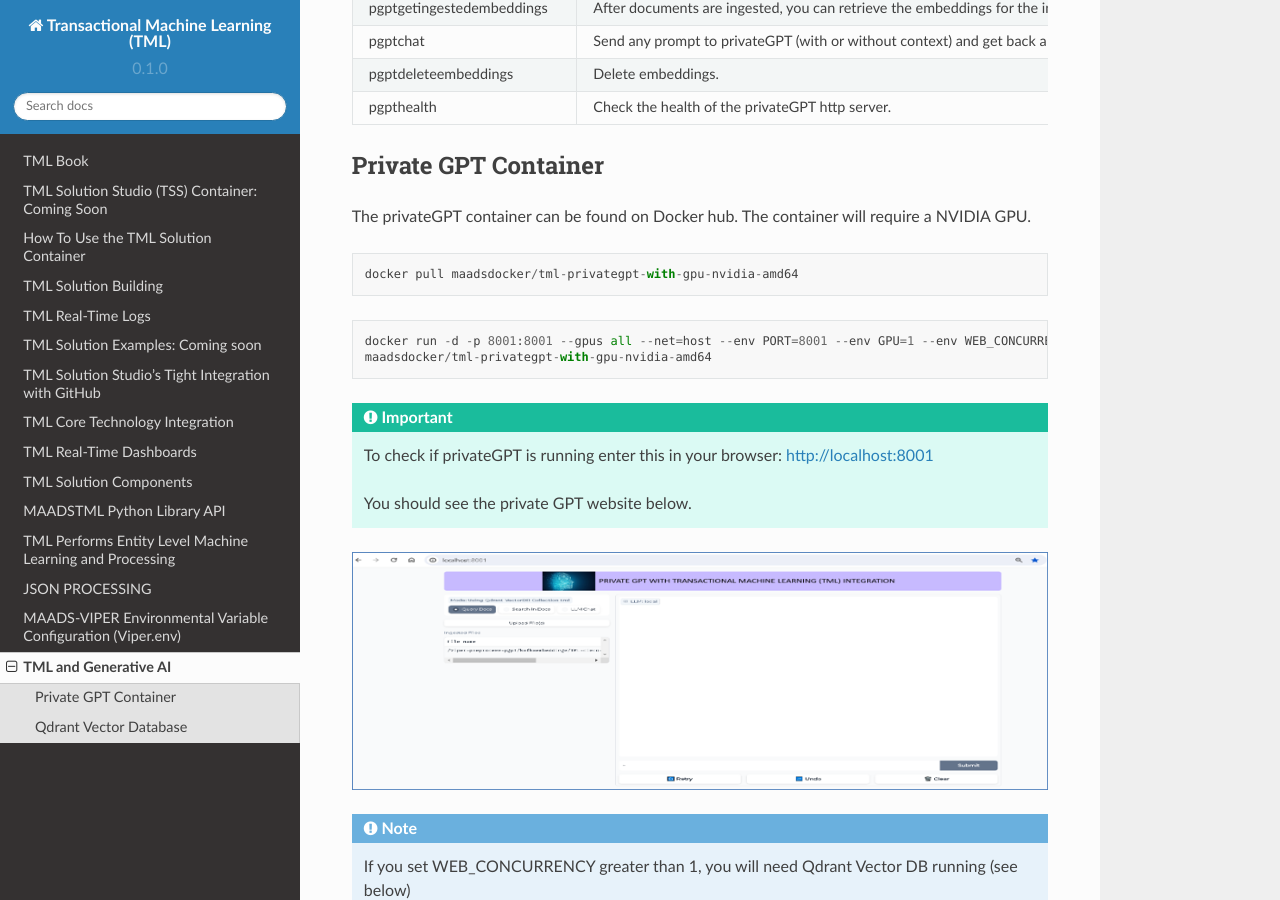
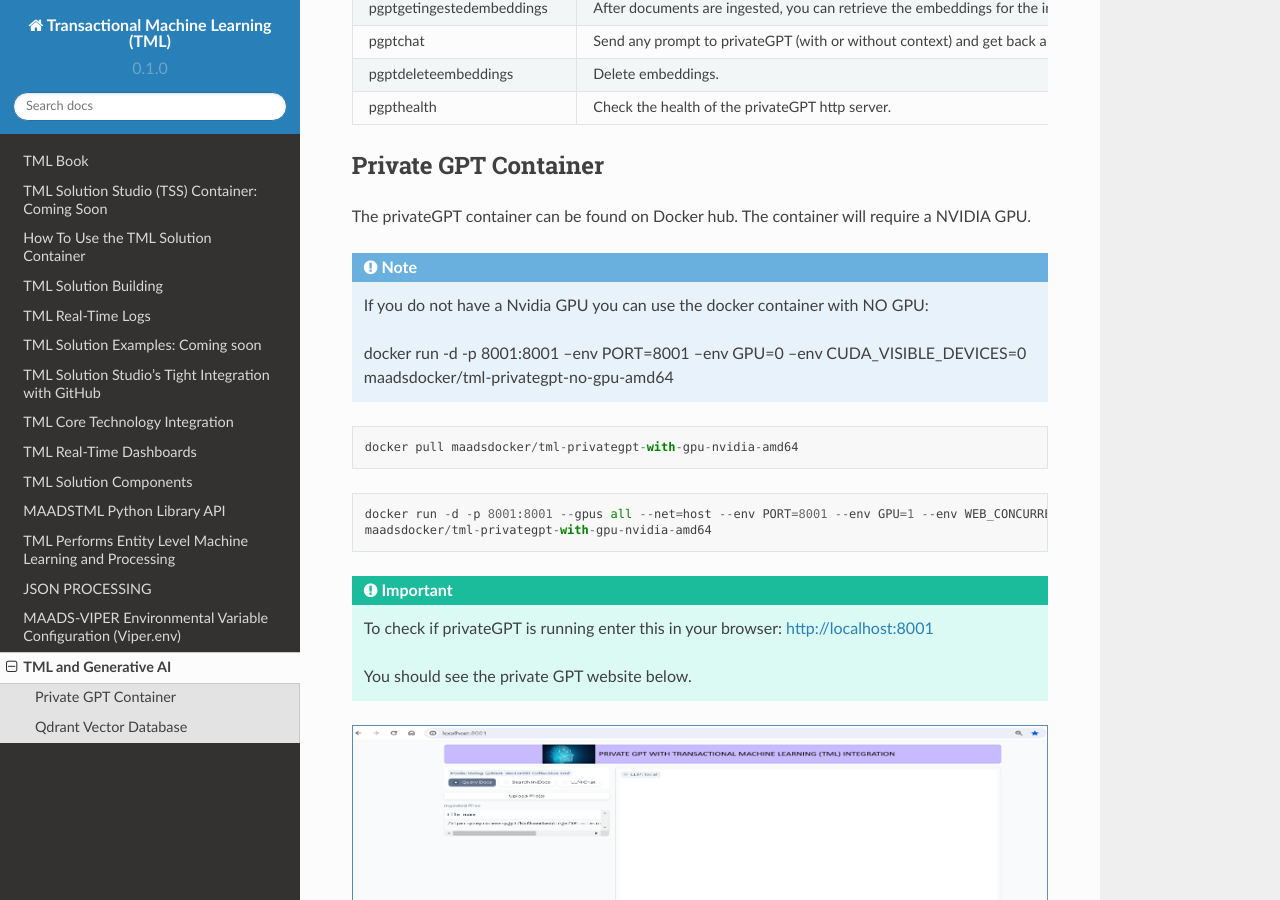
Before and after one commit to smaurice101/readthedocs, a Sphinx documentation site: the page built from docs/source/genai.rst, in a window 1280 px wide and 900 px high, scrolled down 306 px. Built offline with Sphinx 7.4.7 and the Read the Docs theme 2.0.0, drawn with Linux system fonts in a browser that asks for light colours.

Commit message:
Update genai.rst

```diff
--- a/docs/source/genai.rst
+++ b/docs/source/genai.rst
@@ -23,6 +23,13 @@
 --------------------
 
 The privateGPT container can be found on Docker hub.  The container will require a NVIDIA GPU.
+
+.. note::
+
+   If you do not have a Nvidia GPU you can use the docker container with NO GPU:
+
+   docker run -d -p 8001:8001 --env PORT=8001 --env GPU=0 --env CUDA_VISIBLE_DEVICES=0 maadsdocker/tml-privategpt-no-gpu-amd64
+
 
 .. code-block::
 
```
